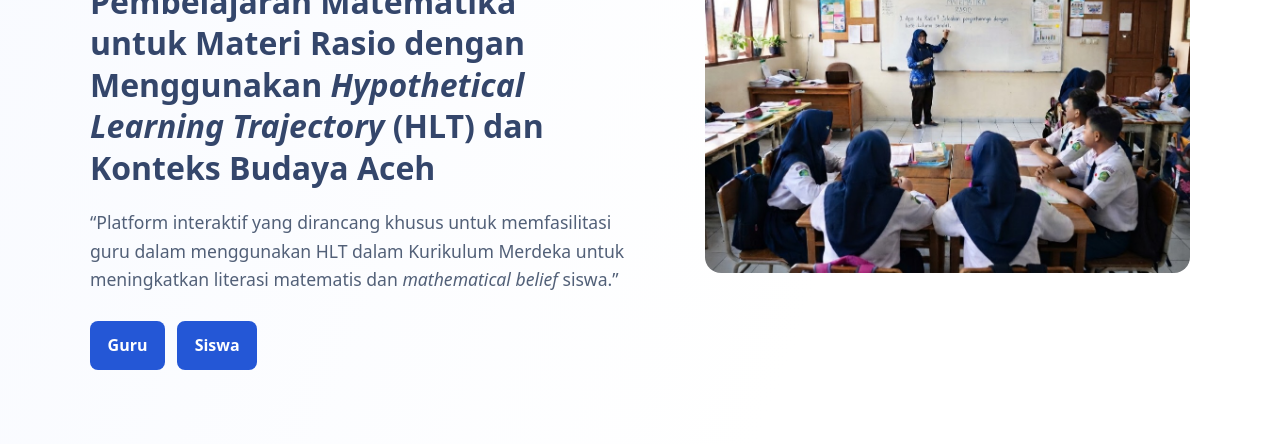
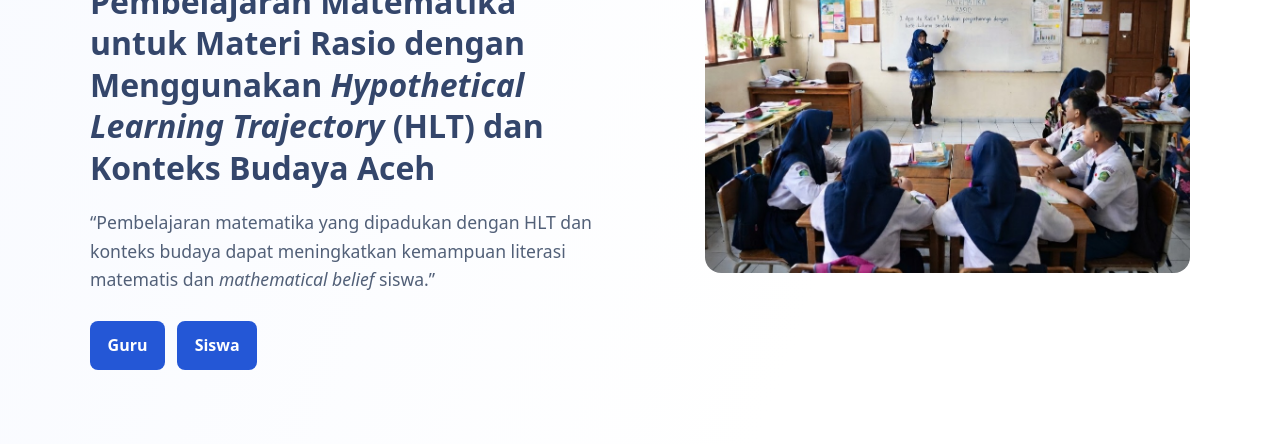
Before and after one commit to harisusa/ruangliterasi, a plain HTML site: page index.html in a window 1280 px wide. Shown: the part 356-800 px from the top of the page. Drawn offline with Linux system fonts and the light colour scheme.

Commit message:
perbaikan hero description

```diff
--- a/index.html
+++ b/index.html
@@ -60,9 +60,8 @@
               Learning Trajectory</em> (HLT) dan Konteks Budaya Aceh
             </h2>
             <p class="hero-description">
-              “Platform interaktif yang dirancang khusus untuk memfasilitasi
-              guru dalam menggunakan HLT dalam Kurikulum Merdeka untuk
-              meningkatkan literasi matematis dan <em>mathematical belief</em> siswa.”
+              “Pembelajaran matematika yang dipadukan dengan HLT dan konteks budaya dapat meningkatkan kemampuan
+              literasi matematis dan <em>mathematical belief</em> siswa.”
             </p>
             <div class="hero-actions">
               <a class="button" href="home-guru.html" target="_blank" rel="noopener">Guru</a>
```
